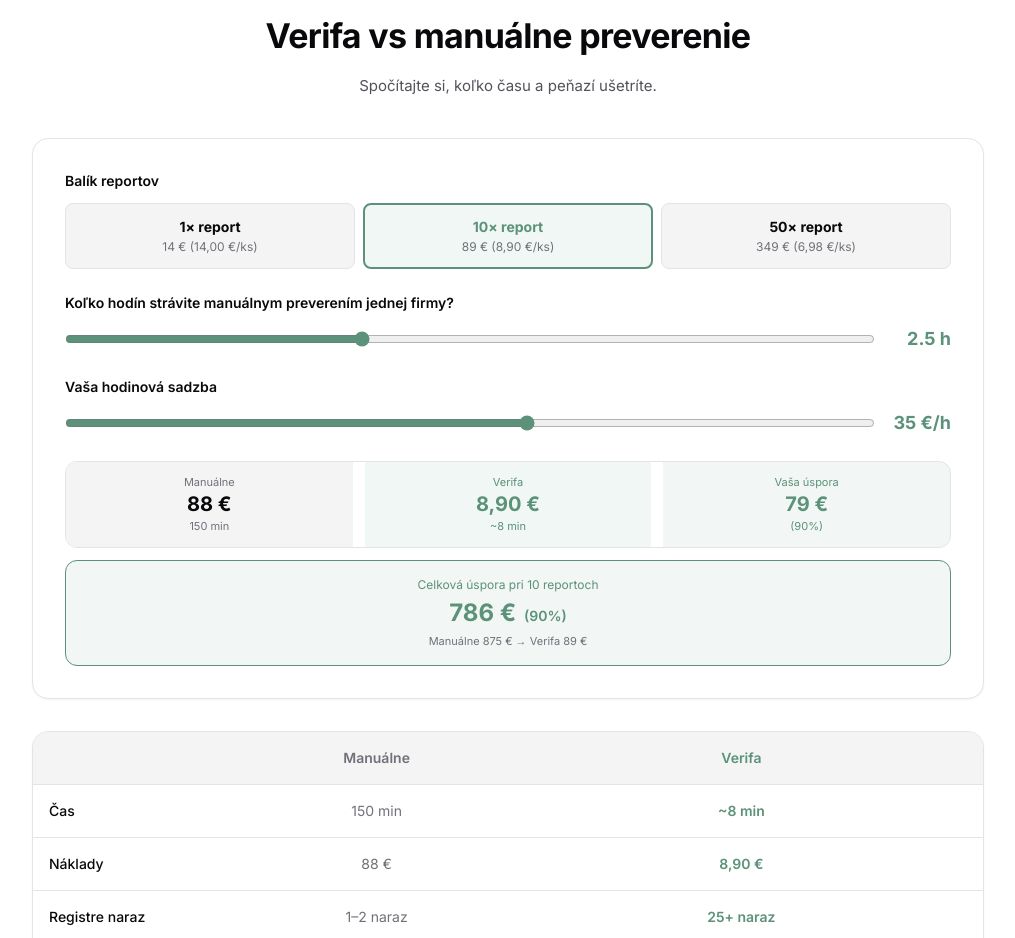
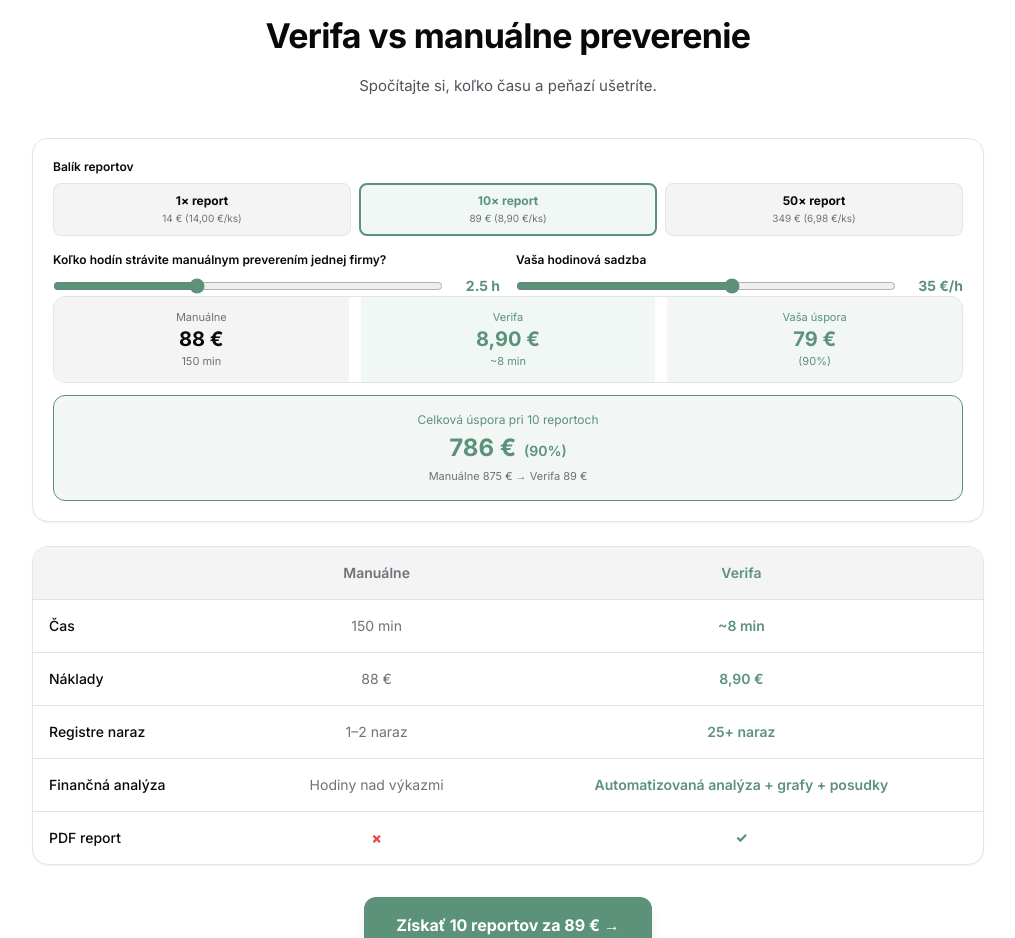
Before and after one commit to dusan02/scripta, a Next.js app in the folder frontend/: page / in a window 1280 px wide. Shown: the part 1800-2738 px from the top of the page, without its empty margins (132-1147 px from the left). Built offline with nearby package versions, Linux system fonts and the light colour scheme.

Commit message:
fix(roi): compact calculator — smaller padding, side-by-side sliders on desktop

```diff
--- a/frontend/src/components/landing/RoiSection.tsx
+++ b/frontend/src/components/landing/RoiSection.tsx
@@ -47,10 +47,10 @@ export default function RoiSection() {
       </div>
 
       {/* Calculator */}
-      <div className="card p-6 sm:p-8 mb-8" style={{ background: "var(--surface)", border: "1px solid var(--border)", borderRadius: 16 }}>
+      <div className="card p-4 sm:p-5 mb-6" style={{ background: "var(--surface)", border: "1px solid var(--border)", borderRadius: 16 }}>
         {/* Package selector */}
-        <div className="mb-6">
-          <label className="block text-sm font-semibold mb-3" style={{ color: "var(--text)" }}>
+        <div className="mb-4">
+          <label className="block text-xs font-semibold mb-2" style={{ color: "var(--text)" }}>
             {t("home.roiPackage")}
           </label>
           <div className="grid grid-cols-3 gap-2">
@@ -58,16 +58,16 @@ export default function RoiSection() {
               <button
                 key={p.id}
                 onClick={() => setPkgIdx(i)}
-                className="rounded-lg p-3 text-center transition-all"
+                className="rounded-lg p-2 text-center transition-all"
                 style={{
                   background: i === pkgIdx ? "var(--accent-light)" : "var(--bg-muted)",
                   border: i === pkgIdx ? "2px solid var(--accent)" : "1px solid var(--border)",
                 }}
               >
-                <p className="text-sm font-bold" style={{ color: i === pkgIdx ? "var(--accent)" : "var(--text)" }}>
+                <p className="text-xs font-bold" style={{ color: i === pkgIdx ? "var(--accent)" : "var(--text)" }}>
                   {p.reports}× report
                 </p>
-                <p className="text-xs mt-0.5" style={{ color: "var(--text-muted)" }}>
+                <p className="text-[10px] mt-0.5" style={{ color: "var(--text-muted)" }}>
                   {p.totalPrice} € ({p.perReport.toFixed(2).replace(".", ",")} €/ks)
                 </p>
               </button>
@@ -75,11 +75,13 @@ export default function RoiSection() {
           </div>
         </div>
 
-        <div className="mb-6">
-          <label className="block text-sm font-semibold mb-3" style={{ color: "var(--text)" }}>
+        {/* Sliders — side by side on desktop */}
+        <div className="grid grid-cols-1 sm:grid-cols-2 gap-4">
+          <div>
+            <label className="block text-xs font-semibold mb-2" style={{ color: "var(--text)" }}>
               {t("home.roiSliderLabel")}
             </label>
-          <div className="flex items-center gap-4">
+            <div className="flex items-center gap-3">
               <input
                 type="range"
                 min="0.5"
@@ -90,17 +92,17 @@ export default function RoiSection() {
                 className="flex-1"
                 style={{ accentColor: "var(--accent)" }}
               />
-            <span className="text-lg font-bold min-w-[60px] text-right" style={{ color: "var(--accent)" }}>
+              <span className="text-sm font-bold min-w-[45px] text-right" style={{ color: "var(--accent)" }}>
                 {hours} h
               </span>
             </div>
           </div>
 
-        <div className="mb-6">
-          <label className="block text-sm font-semibold mb-3" style={{ color: "var(--text)" }}>
+          <div>
+            <label className="block text-xs font-semibold mb-2" style={{ color: "var(--text)" }}>
               {t("home.roiHourlyRate")}
             </label>
-          <div className="flex items-center gap-4">
+            <div className="flex items-center gap-3">
               <input
                 type="range"
                 min="15"
@@ -111,9 +113,10 @@ export default function RoiSection() {
                 className="flex-1"
                 style={{ accentColor: "var(--accent)" }}
               />
-            <span className="text-lg font-bold min-w-[60px] text-right" style={{ color: "var(--accent)" }}>
+              <span className="text-sm font-bold min-w-[55px] text-right" style={{ color: "var(--accent)" }}>
                 {rate} €/h
               </span>
+            </div>
           </div>
         </div>
 
```
Also changed, not shown: 1 other file (tests, documents, lock files or other folders). Lines whose indentation alone changed are shown as unchanged.
